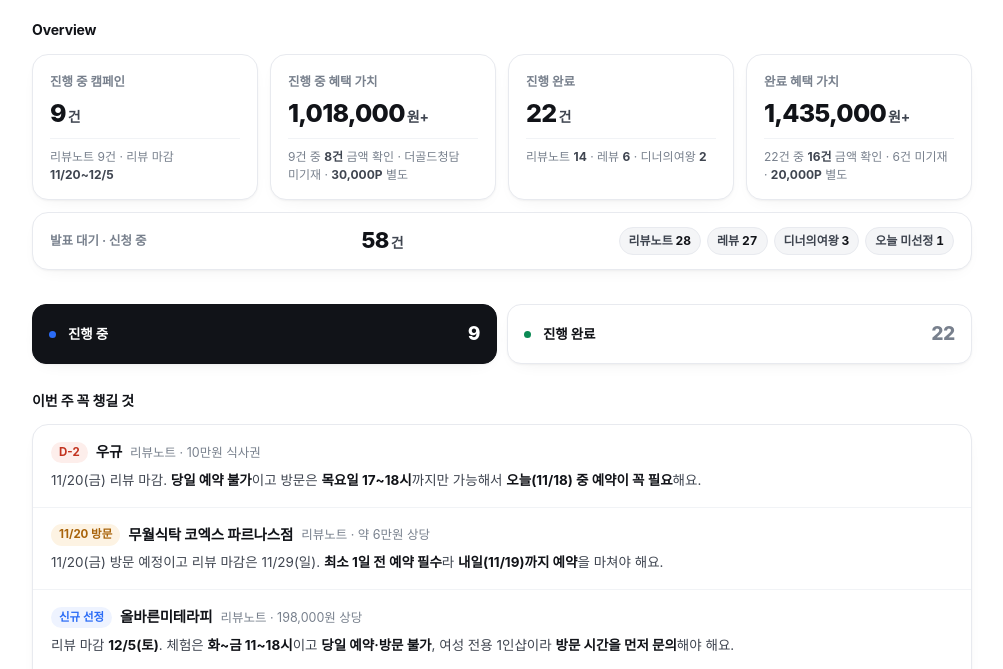
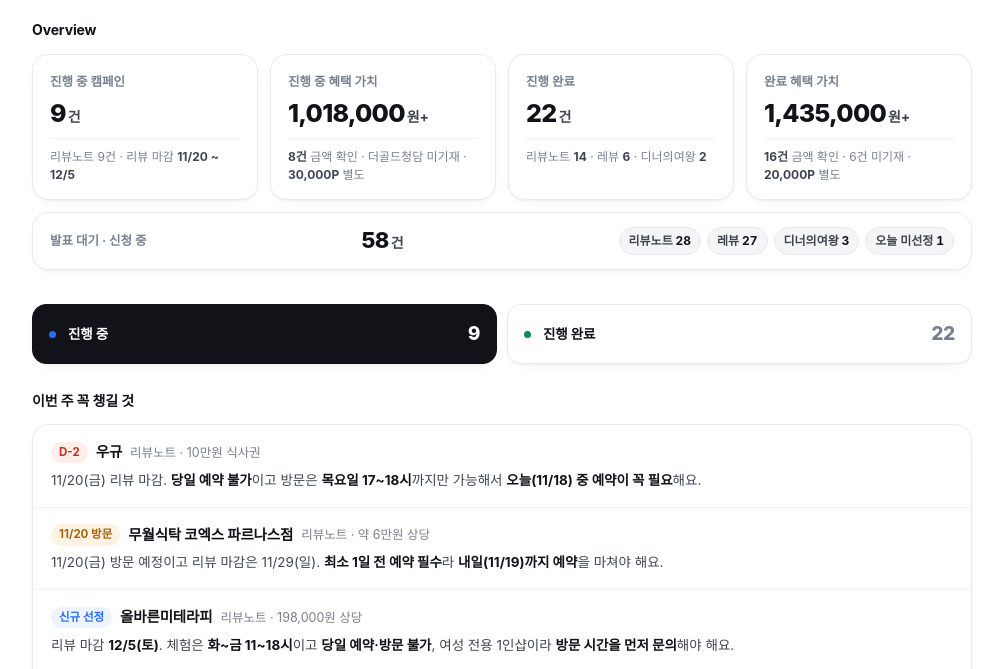
Before and after one commit to jamomon/cheheomdan-dashboard, a plain HTML site: page index.html in a window 1280 px wide. Shown: the part 127-796 px from the top of the page, without its empty margins (138-1141 px from the left). Drawn offline with Linux system fonts and the light colour scheme.

Commit message:
KPI 카드 문구 폭 조정

```diff
--- a/index.html
+++ b/index.html
@@ -80,7 +80,7 @@
   }
   .kpi-value{margin:0;font-size:25px;line-height:1.15;font-weight:800;letter-spacing:-.03em}
   .kpi-value span{font-size:14px;font-weight:700;margin-left:2px;letter-spacing:0;color:var(--ink-soft)}
-  .kpi-foot{margin:10px 0 0;font-size:12px;line-height:1.5;color:var(--muted);border-top:1px solid var(--line-soft);padding-top:9px}
+  .kpi-foot{margin:10px 0 0;font-size:12px;line-height:1.5;color:var(--muted);border-top:1px solid var(--line-soft);padding-top:9px;overflow-wrap:anywhere}
   .kpi-foot b{color:var(--ink-soft);font-weight:650}
   @media (max-width:900px){.kpi-value{font-size:28px}}
   .kpi-wide{
@@ -269,12 +269,12 @@
       <article class="card kpi">
         <p class="kpi-label">진행 중 캠페인</p>
         <p class="kpi-value">9<span>건</span></p>
-        <p class="kpi-foot">리뷰노트 9건 · 리뷰 마감 <b>11/20~12/5</b></p>
+        <p class="kpi-foot">리뷰노트 9건 · 리뷰 마감 <b>11/20 ~ 12/5</b></p>
       </article>
       <article class="card kpi">
         <p class="kpi-label">진행 중 혜택 가치</p>
         <p class="kpi-value">1,018,000<span>원+</span></p>
-        <p class="kpi-foot">9건 중 <b>8건</b> 금액 확인 · 더골드청담 미기재 · <b>30,000P</b> 별도</p>
+        <p class="kpi-foot"><b>8건</b> 금액 확인 · 더골드청담 미기재 · <b>30,000P</b> 별도</p>
       </article>
       <article class="card kpi">
         <p class="kpi-label">진행 완료</p>
@@ -284,7 +284,7 @@
       <article class="card kpi">
         <p class="kpi-label">완료 혜택 가치</p>
         <p class="kpi-value">1,435,000<span>원+</span></p>
-        <p class="kpi-foot">22건 중 <b>16건</b> 금액 확인 · 6건 미기재 · <b>20,000P</b> 별도</p>
+        <p class="kpi-foot"><b>16건</b> 금액 확인 · 6건 미기재 · <b>20,000P</b> 별도</p>
       </article>
       <article class="card kpi kpi-wide">
         <p class="kpi-label">발표 대기 · 신청 중</p>
```
